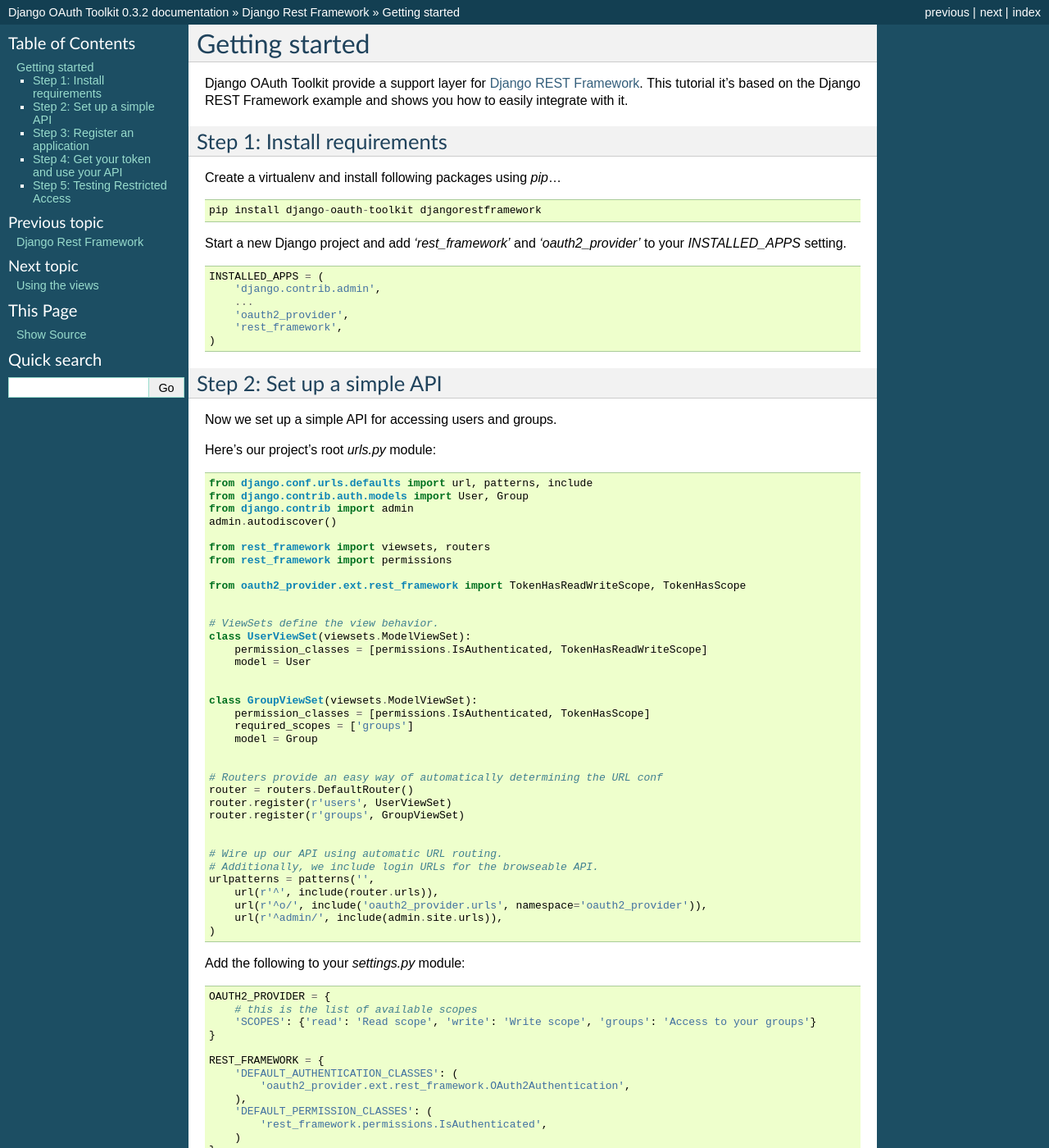
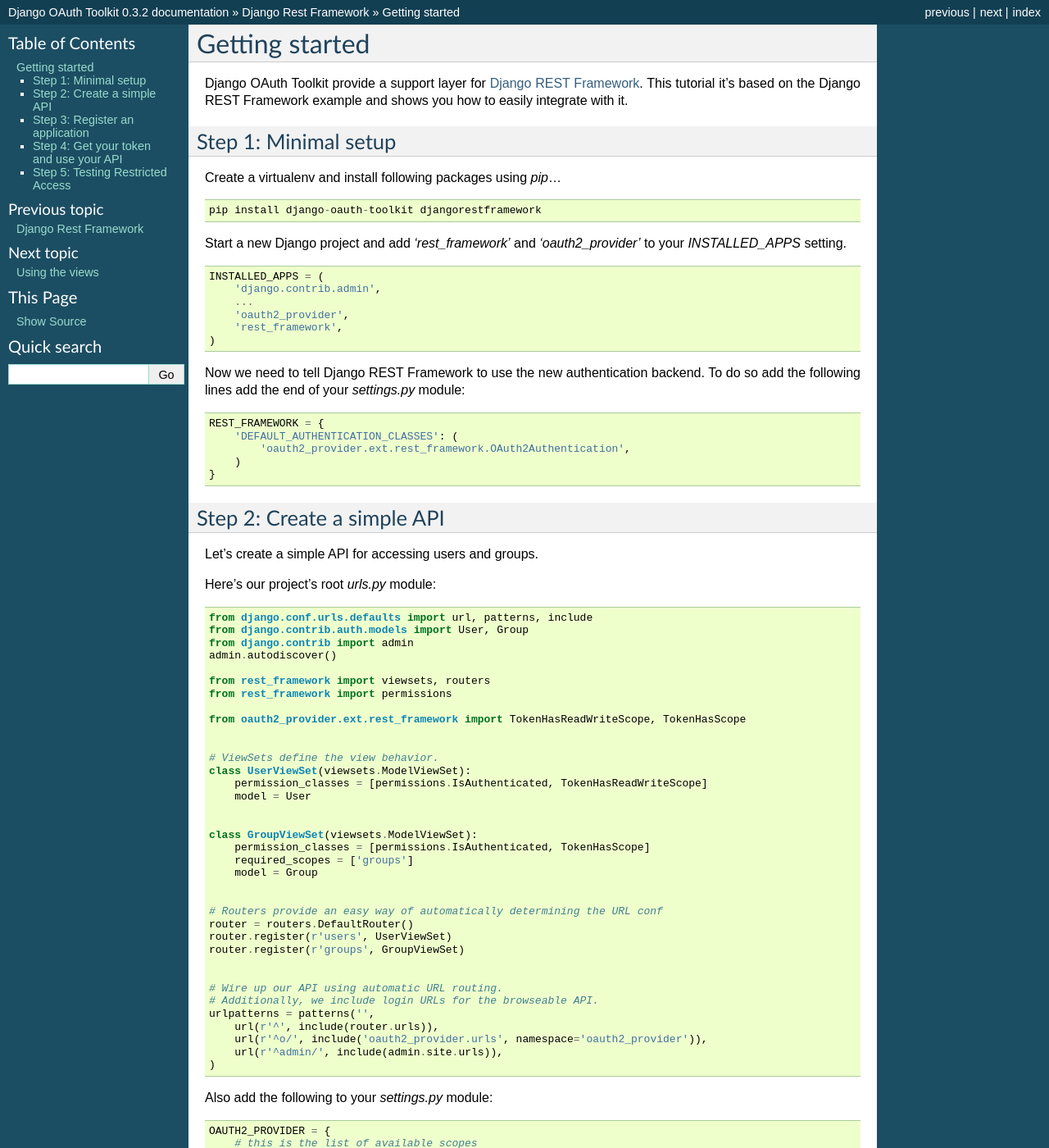
Before and after one commit to sheriffwoody0922/oauth-python-django, a Sphinx documentation site: the page built from docs/rest-framework/getting_started.rst, in a window 1280 px wide and 1400 px high. Shown: the whole window at 82% size. Built offline with Sphinx 7.4.7, drawn with Linux system fonts in a browser that asks for light colours; some of the changed text lies outside the part shown.

Commit message:
Better doc on django rest framework getting started

```diff
--- a/docs/rest-framework/getting_started.rst
+++ b/docs/rest-framework/getting_started.rst
@@ -4,7 +4,7 @@
 Django OAuth Toolkit provide a support layer for `Django REST Framework <http://django-rest-framework.org/>`_.
 This tutorial it's based on the Django REST Framework example and shows you how to easily integrate with it.
 
-Step 1: Install requirements
+Step 1: Minimal setup
 ----------------------------
 
 Create a virtualenv and install following packages using `pip`...
@@ -24,10 +24,21 @@
         'rest_framework',
     )
 
-Step 2: Set up a simple API
+Now we need to tell Django REST Framework to use the new authentication backend.
+To do so add the following lines add the end of your `settings.py` module:
+
+.. code-block:: python
+
+    REST_FRAMEWORK = {
+        'DEFAULT_AUTHENTICATION_CLASSES': (
+            'oauth2_provider.ext.rest_framework.OAuth2Authentication',
+        )
+    }
+
+Step 2: Create a simple API
 --------------------------
 
-Now we set up a simple API for accessing users and groups.
+Let's create a simple API for accessing users and groups.
 
 Here's our project's root `urls.py` module:
 
@@ -70,7 +81,7 @@
         url(r'^admin/', include(admin.site.urls)),
     )
 
-Add the following to your `settings.py` module:
+Also add the following to your `settings.py` module:
 
 .. code-block:: python
 
@@ -80,13 +91,15 @@
     }
 
     REST_FRAMEWORK = {
-        'DEFAULT_AUTHENTICATION_CLASSES': (
-            'oauth2_provider.ext.rest_framework.OAuth2Authentication',
-        ),
+        # ...
+
         'DEFAULT_PERMISSION_CLASSES': (
             'rest_framework.permissions.IsAuthenticated',
         )
     }
+
+`OAUTH2_PROVIDER.SCOPES` parameter contains the scopes that the application will be aware of,
+so we can use them for permission check.
 
 Now run `python manage.py syncdb`, login to admin and create some users and groups.
 
```
